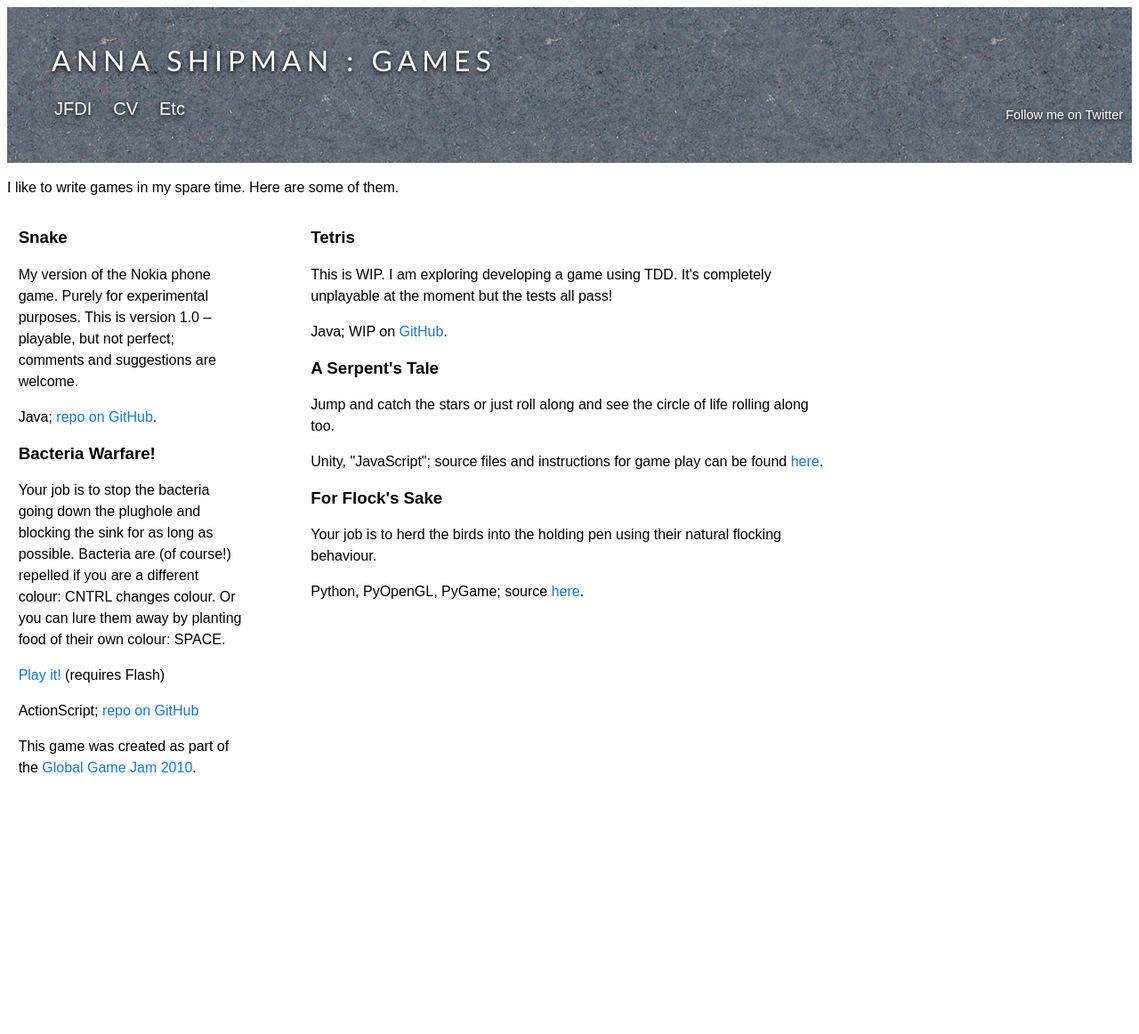
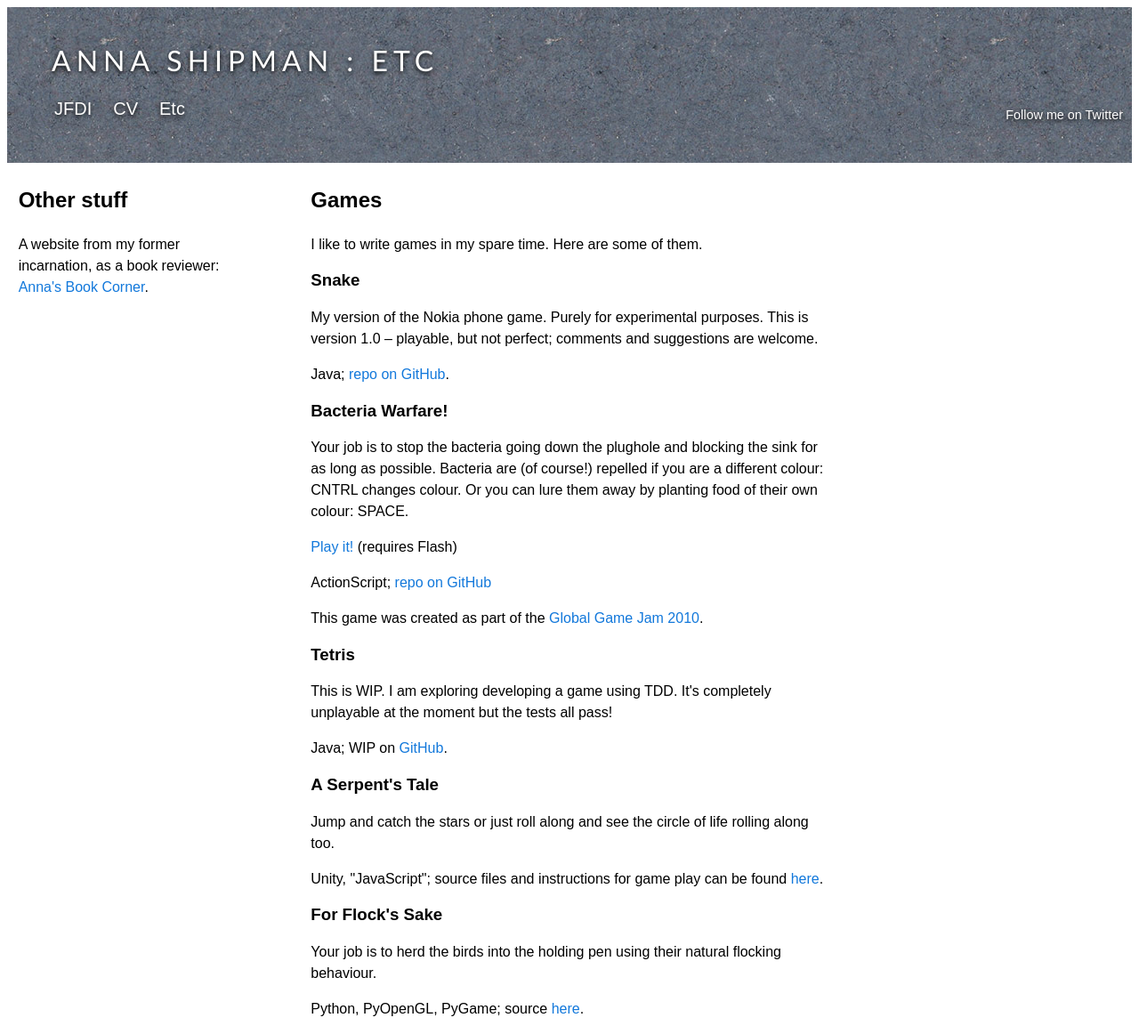
Before and after one commit to annashipman/annashipman.github.io, a Jekyll site: the page etc.html, which Jekyll copies as it is, in a window 1280 px wide. Shown: the whole page at 89% size. Built offline with Jekyll 4.4.1, drawn with Linux system fonts in a browser that asks for light colours; before the commit the page ends 900 px from its top, so only the background shows below that.

Commit message:
Slight redesign of Etc page
More to do here but this is a start.

```diff
--- a/cv.html
+++ b/cv.html
@@ -105,8 +105,6 @@ in 2009 at XPDay, one of the main pro-Agile conferences, and it was very popular
 <p>Me on <a href="https://twitter.com/annashipman">Twitter</a>.
 
 <p>Me on <a href="http://www.linkedin.com/in/annashipman" target="_blank">LinkedIn</a>.</p>
-<p>A website from my former incarnation, as a book reviewer:
-<a href="annasbookcorner/index.html" target="_blank">Anna's Book Corner</a>.
 <h2>Writing</h2>
 
 <p>My <a href="/jfdi.html">blog</a>.</p>
--- a/etc.html
+++ b/etc.html
@@ -2,13 +2,13 @@
 <meta http-equiv="content-type" content="text/html; charset=UTF-8">
 <html lang="en-GB">
     <head>
-        <title>Anna Shipman : Games</title>
+        <title>Anna Shipman : Etc</title>
         <link rel="shortcut icon" href="favicon.ico" />
         <link rel="stylesheet" type="text/css" href="style.css" />
     </head>
     <body>
         <div class="header">
-            <span class="name"><a href="/">Anna Shipman</a> : Games</span>
+            <span class="name"><a href="/">Anna Shipman</a> : Etc</span>
             <div class="navigation">
                 <a href="http://www.twitter.com/annashipman" class="header-text twitter">Follow me on Twitter</a>
                 <table class="link-group">
@@ -20,10 +20,18 @@
                 </table>
             </div>
         </div>
+
+<div class="left-2-column">
+
+<h1>Other stuff</h1>
+<p>A website from my former incarnation, as a book reviewer:
+<a href="annasbookcorner/index.html" target="_blank">Anna's Book Corner</a>.
+</div>
+
+<div class="right-2-column">
+<h1>Games</h1>
 <p>I like to write games in my spare time. Here are some of them.</p>
 
-
-<div class="left-2-column">
 
 <h3>Snake</h3>
 <p>My version of the Nokia phone game. Purely for experimental purposes. This is
@@ -35,9 +43,6 @@ welcome.</p>
 <p><a href="games/bacteriaggj.html">Play it!</a> (requires Flash)</p>
 <p>ActionScript; <a href="https://github.com/annashipman/bacteria-warfare">repo on GitHub</a></p>
 <p>This game was created as part of the <a href="http://archive.globalgamejam.org/2010/bacterial-warfare" target="_blank">Global Game Jam 2010</a>.</p>
-</div>
-
-<div class="right-2-column">
 <h3>Tetris</h3>
 <p>This is WIP. I am exploring developing a game using TDD. It's completely unplayable at the moment but the tests all pass!</p>
 <p>Java; WIP on <a href="https://github.com/annashipman/Tetris">GitHub</a>.</p>
```
